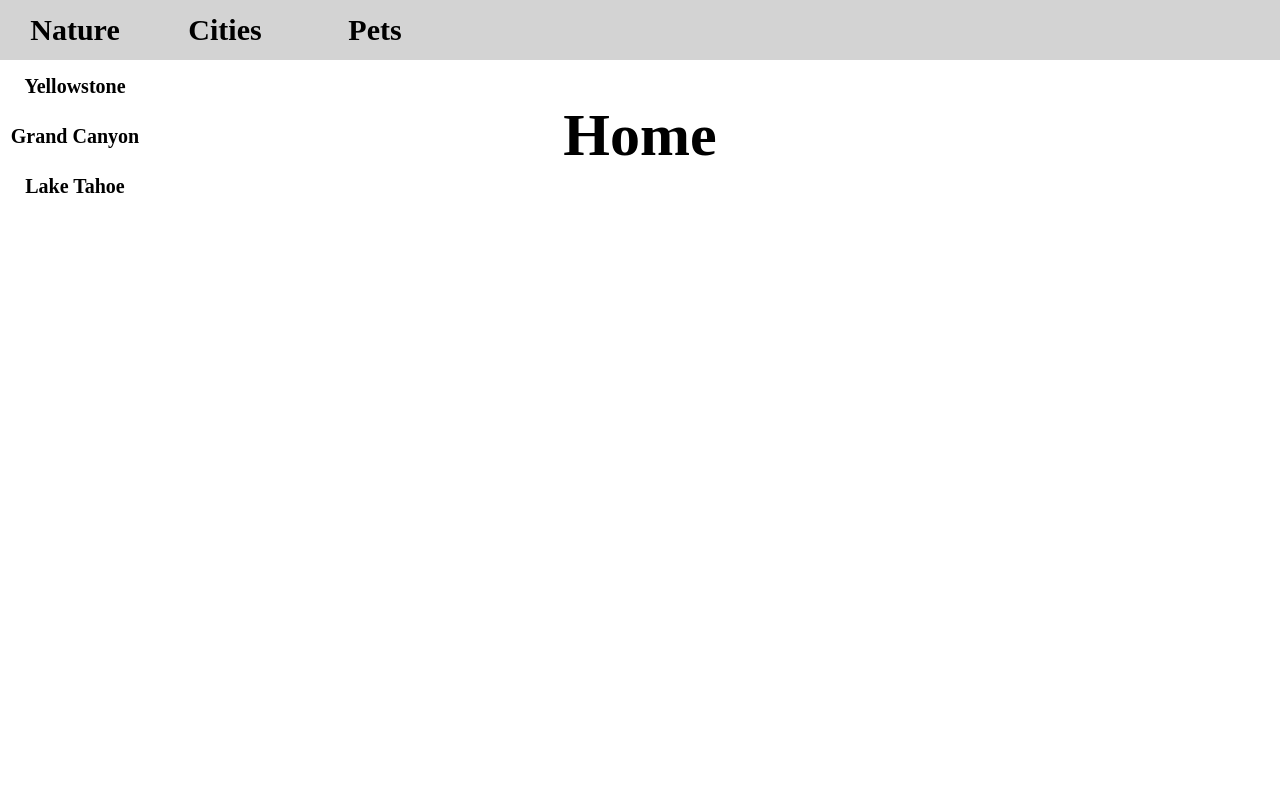
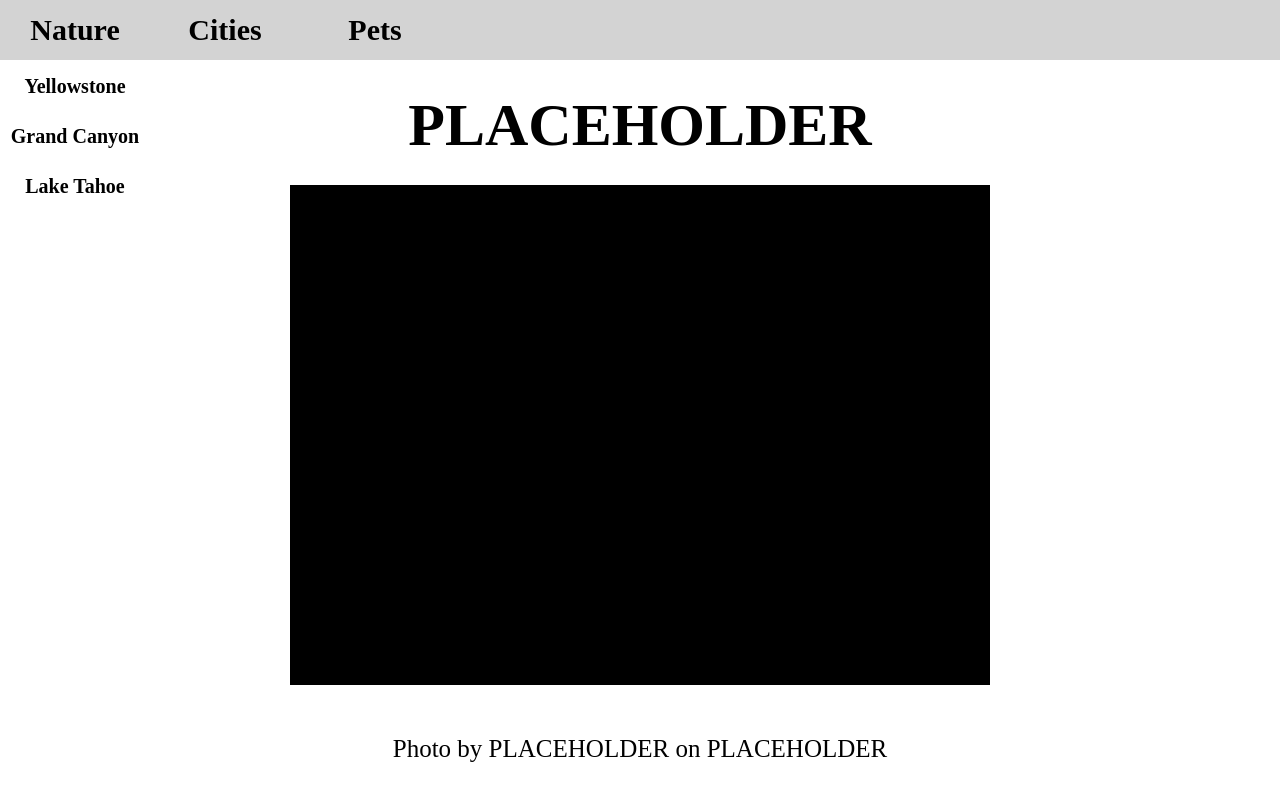
Before and after one commit to jacobcohn/dui-practice, a plain HTML site: page index.html in a window 1280 px wide. Drawn offline with Linux system fonts and the light colour scheme.

Commit message:
organized code + added some little features

```diff
--- a/index.html
+++ b/index.html
@@ -10,10 +10,13 @@
   <div id='container'>
     <div id='dropDownMenuDiv'></div>
     <div id='imageSliderTitleDiv'>
-      <h1 id='imageSliderTitleContent'>Home</h1>
+      <h1 id='imageSliderTitleContent'>PLACEHOLDER</h1>
     </div>
     <div id='imageSliderDiv'>
-
+      <div id='imageSliderContent'></div>
+    </div>
+    <div id='imageSliderCreditDiv'>
+      <p id='imageSliderCreditContent'>Photo by <a>PLACEHOLDER</a> on <a>PLACEHOLDER</a></p>
     </div>
   </div>
 </body>
--- a/style.css
+++ b/style.css
@@ -7,7 +7,7 @@ body {
   width: 100vw;
   min-height: 100vh;
   display: grid;
-  grid-template-rows: 60px 150px 1fr;
+  grid-template-rows: 60px 100px 550px auto;
 }
 
 #dropDownMenuDiv {
@@ -20,7 +20,7 @@ body {
   height: 100%;
   display: flex;
   justify-content: center;
-  align-items: center;
+  align-items: flex-end;
 }
 
 #imageSliderTitleContent {
@@ -30,4 +30,26 @@ body {
 
 #imageSliderDiv {
   grid-area: 3 / 1 / 4 / 2;
+  display: grid;
+  justify-content: center;
+  align-items: flex-start;
 }
+
+#imageSliderContent {
+  width: 700px;
+  height: 500px;
+  margin: 25px;
+  background: black;
+}
+
+#imageSliderCreditDiv {
+  grid-area: 4 / 1 / 5 / 2;
+  display: flex;
+  justify-content: center;
+  align-content: center;
+}
+
+#imageSliderCreditContent {
+  font-size: 25px;
+  height: 25px;
+}
```
Also changed, not shown: bundle.js (+1 -1 lines).
